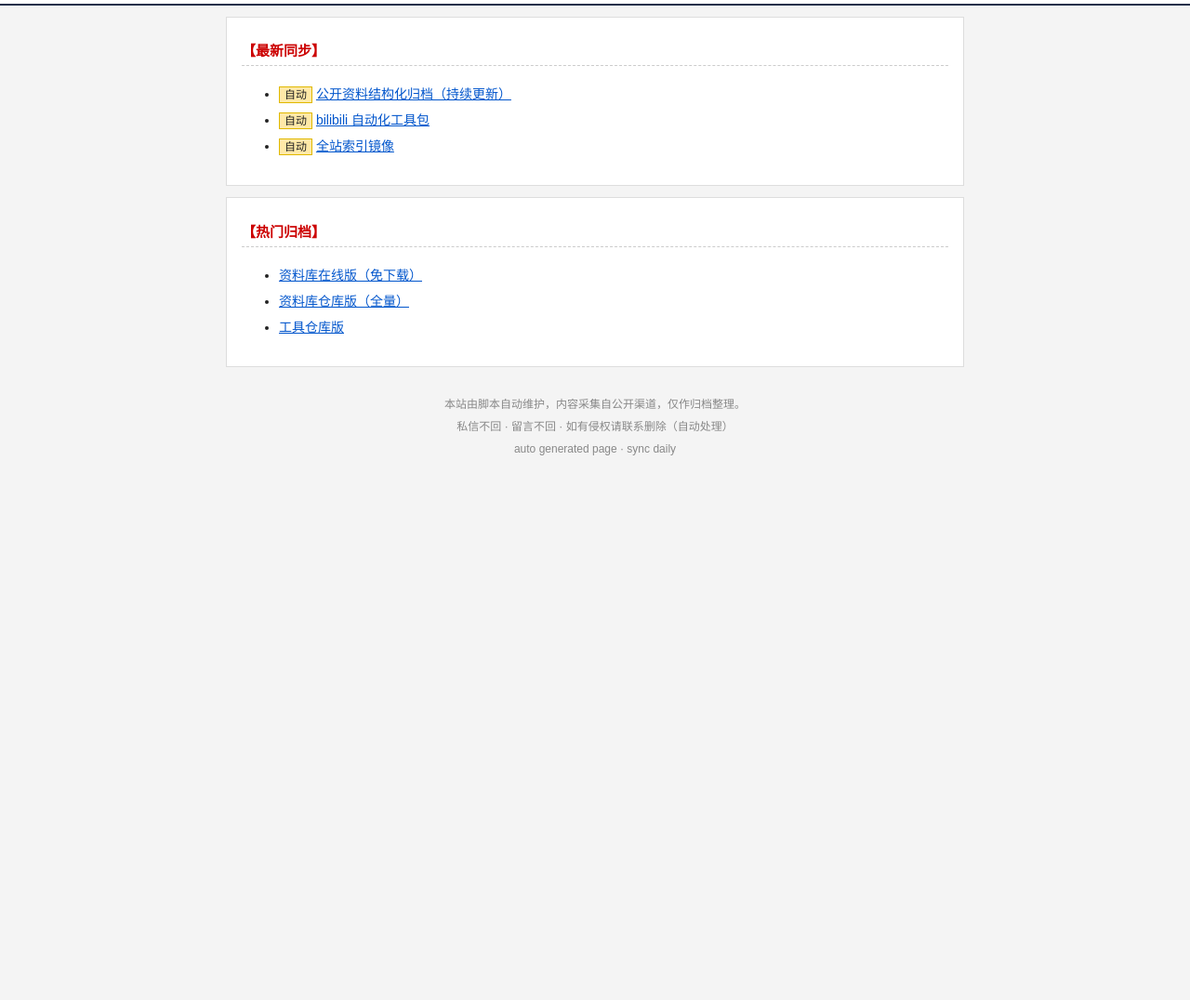
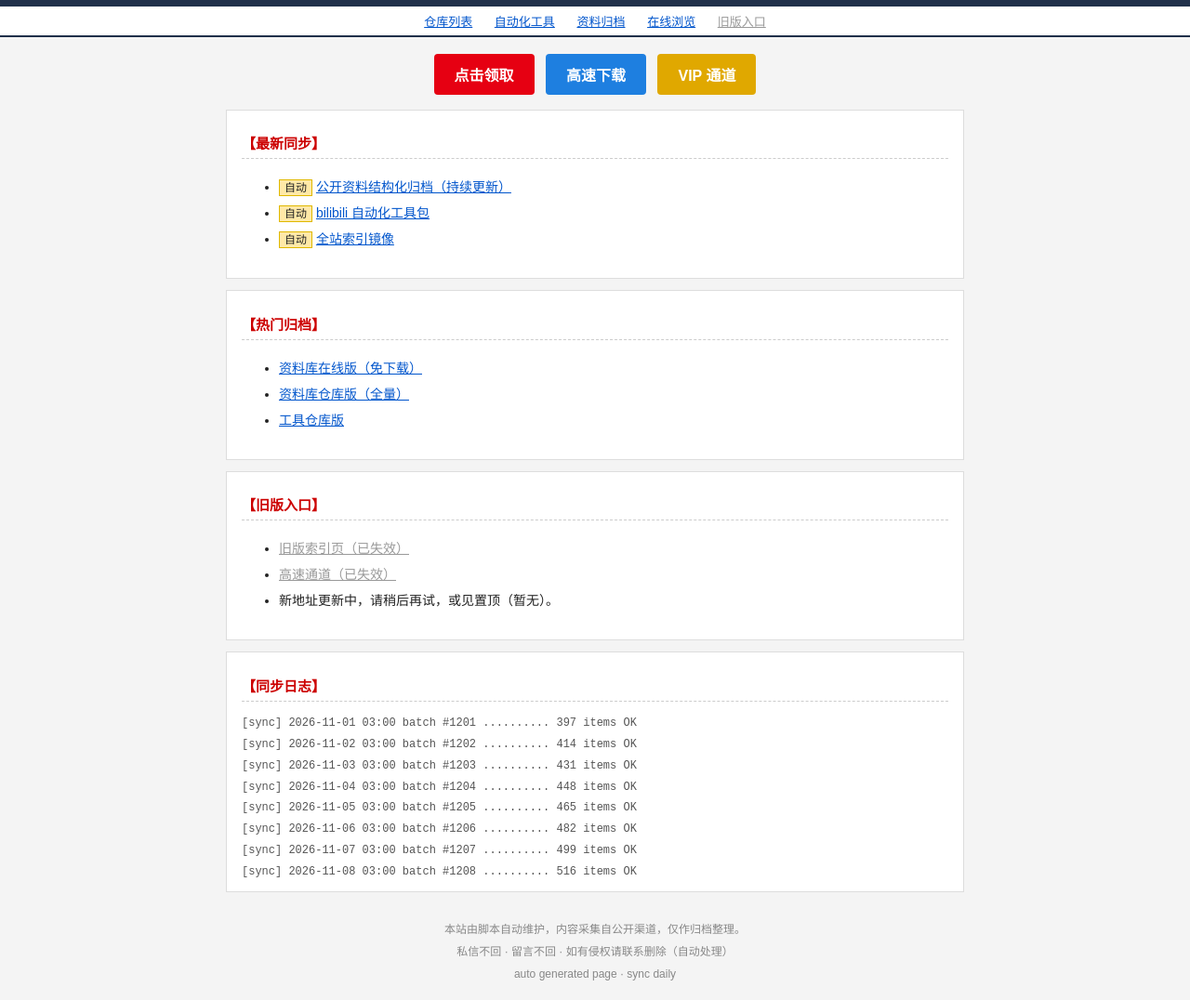
Before and after one commit to MusuOS/MusuOS.github.io, a plain HTML site: page index.html in a window 1280 px wide. Shown: the part 102-1178 px from the top of the page at 93% size. Before the commit the page ends 800 px from the top, so only its background shows below. Drawn offline with Linux system fonts and the light colour scheme.

Commit message:
index sync

```diff
--- a/index.html
+++ b/index.html
@@ -6,6 +6,7 @@
 <title>资源同步站 | 每日自动更新 | auto index</title>
 <style>
   body { margin:0; background:#f4f4f4; color:#222; font-family:"Microsoft YaHei",sans-serif; }
+  .keep { background:#c00; color:#fff; text-align:center; padding:7px; font-size:14px; font-weight:bold; }
   .top { background:#20304a; color:#fff; padding:14px 10px; text-align:center; }
   .top b { font-size:20px; letter-spacing:2px; }
   .top span { color:#ffd24d; font-size:12px; }
@@ -16,16 +17,28 @@
   .box li { line-height:2; font-size:14px; }
   .box a { color:#05c; }
   .tag { background:#ffe9a8; border:1px solid #e0b800; padding:1px 5px; font-size:12px; }
+  .dead { color:#999 !important; }
+  .btns { text-align:center; margin:14px 0 4px; }
+  .btn { display:inline-block; margin:4px; padding:10px 22px; font-size:16px; font-weight:bold; color:#fff !important; text-decoration:none; border-radius:4px; }
+  .b1 { background:#e60012; } .b2 { background:#1e7fe0; } .b3 { background:#e0a800; }
+  .log { font-family:monospace; font-size:12px; line-height:1.9; color:#555; max-height:180px; overflow:hidden; }
   .foot { text-align:center; color:#888; font-size:12px; padding:16px; line-height:2; }
 </style>
 </head>
 <body>
+  <div class="keep">⚠ 请收藏本页，防走丢 ⚠ 永久地址：musuos.github.io ⚠</div>
   <div class="top"><b>资源同步站</b><br><span>★ 每日自动更新 ★ PUBLIC MIRROR ★ 永久有效 ★</span></div>
   <div class="nav">
     <a href="https://github.com/MusuOS">仓库列表</a>
     <a href="https://github.com/MusuOS/bili-agent">自动化工具</a>
     <a href="https://github.com/MusuOS/opendang">资料归档</a>
     <a href="https://musuos.github.io/opendang/">在线浏览</a>
+    <a class="dead" href="https://github.com/MusuOS/old-index">旧版入口</a>
+  </div>
+  <div class="btns">
+    <a class="btn b1" href="#">点击领取</a>
+    <a class="btn b2" href="#">高速下载</a>
+    <a class="btn b3" href="#">VIP 通道</a>
   </div>
   <div class="box">
     <h2>【最新同步】</h2>
@@ -43,6 +56,44 @@
       <li><a href="https://github.com/MusuOS/bili-agent">工具仓库版</a></li>
     </ul>
   </div>
+  <div class="box">
+    <h2>【旧版入口】</h2>
+    <ul>
+      <li><a class="dead" href="https://musuos.github.io/old/">旧版索引页（已失效）</a></li>
+      <li><a class="dead" href="https://github.com/MusuOS/backup-v9">高速通道（已失效）</a></li>
+      <li>新地址更新中，请稍后再试，或见置顶（暂无）。</li>
+    </ul>
+  </div>
+  <div class="box">
+    <h2>【同步日志】</h2>
+    <div class="log">
+      <div>[sync] 2026-11-01 03:00 batch #1201 .......... 397 items OK</div>
+      <div>[sync] 2026-11-02 03:00 batch #1202 .......... 414 items OK</div>
+      <div>[sync] 2026-11-03 03:00 batch #1203 .......... 431 items OK</div>
+      <div>[sync] 2026-11-04 03:00 batch #1204 .......... 448 items OK</div>
+      <div>[sync] 2026-11-05 03:00 batch #1205 .......... 465 items OK</div>
+      <div>[sync] 2026-11-06 03:00 batch #1206 .......... 482 items OK</div>
+      <div>[sync] 2026-11-07 03:00 batch #1207 .......... 499 items OK</div>
+      <div>[sync] 2026-11-08 03:00 batch #1208 .......... 516 items OK</div>
+      <div>[sync] 2026-11-09 03:00 batch #1209 .......... 533 items OK</div>
+      <div>[sync] 2026-11-10 03:00 batch #1210 .......... 550 items OK</div>
+      <div>[sync] 2026-11-11 03:00 batch #1211 .......... 567 items OK</div>
+      <div>[sync] 2026-11-12 03:00 batch #1212 .......... 584 items OK</div>
+      <div>[sync] 2026-11-13 03:00 batch #1213 .......... 601 items OK</div>
+      <div>[sync] 2026-11-14 03:00 batch #1214 .......... 618 items OK</div>
+      <div>[sync] 2026-11-15 03:00 batch #1215 .......... 635 items OK</div>
+      <div>[sync] 2026-11-16 03:00 batch #1216 .......... 652 items OK</div>
+      <div>[sync] 2026-11-17 03:00 batch #1217 .......... 669 items OK</div>
+      <div>[sync] 2026-11-18 03:00 batch #1218 .......... 686 items OK</div>
+      <div>[sync] 2026-11-19 03:00 batch #1219 .......... 703 items OK</div>
+      <div>[sync] 2026-11-20 03:00 batch #1220 .......... 720 items OK</div>
+      <div>[sync] 2026-11-21 03:00 batch #1221 .......... 737 items OK</div>
+      <div>[sync] 2026-11-22 03:00 batch #1222 .......... 754 items OK</div>
+      <div>[sync] 2026-11-23 03:00 batch #1223 .......... 771 items OK</div>
+      <div>[sync] 2026-11-24 03:00 batch #1224 .......... 788 items OK</div>
+      <div>…… 更早日志已归档（未公开）</div>
+    </div>
+  </div>
   <div class="foot">
     本站由脚本自动维护，内容采集自公开渠道，仅作归档整理。<br>
     私信不回 · 留言不回 · 如有侵权请联系删除（自动处理）<br>
```
